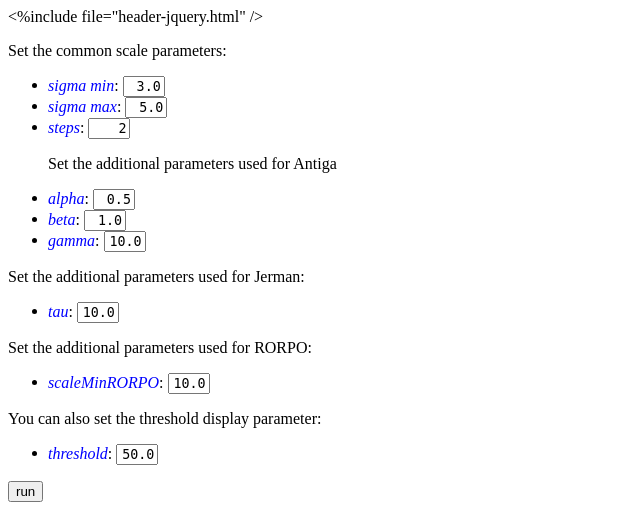
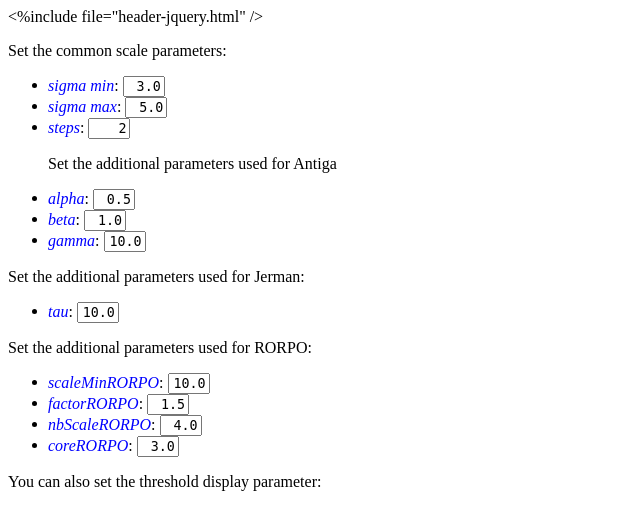
Before and after one commit to kerautret/LiverVesselnessIPOLDemo, a Python web app: template template/params.html in a window 1280 px wide. Shown: the top 505 px of the page, without its empty margins (0-640 px from the left). Run offline with Jinja, Linux system fonts and the light colour scheme; the template is opened without the code that fills it, so the values that code supplies are empty; grey boxes are pictures that could not be loaded.

Commit message:
avance param

```diff
--- a/template/params.html
+++ b/template/params.html
@@ -162,7 +162,7 @@
 
 <ul>
   <li>
-   <!-- code for slider -->
+    <!-- code for slider scaleMin -->
     <div style="float:left;padding-right:25px">
       <label for="scaleMinRORPO"> <font color=blue><i>scaleMinRORPO</i></font>:</label>
       <input type="text" style="font-family:monospace;text-align:right"
@@ -172,13 +172,77 @@
     <script type="text/javascript">
       // Turn DIV slider into a slider linked to scale
       $(document).ready(function() {
-                          createLinkedSlider('#scaleMinRORPO', '#scaleMinRORPO_slider', 0, 1, 100);
+      createLinkedSlider('#scaleMinRORPO', '#scaleMinRORPO_slider', 0, 100, 1 );
       });
     </script>
     <div style="clear:both"> </div>
     <!-- end of code for slider -->
   </li>
+
+
+
+
+    <li>
+    <!-- code for slider factor -->
+    <div style="float:left;padding-right:25px">
+      <label for="factorRORPO"> <font color=blue><i>factorRORPO</i></font>:</label>
+      <input type="text" style="font-family:monospace;text-align:right"
+             size="3" id="factorRORPO" name="factorRORPO" value="1.5" />
+    </div>
+    <div id="factorRORPO_slider" name="factorRORPO_slider" style="width:280px;float:left;margin-top:4px;font-size:10pt"></div>
+    <script type="text/javascript">
+      // Turn DIV slider into a slider linked to scale
+      $(document).ready(function() {
+      createLinkedSlider('#factorRORPO', '#factorRORPO_slider', 0, 100, 1.5 );
+      });
+    </script>
+    <div style="clear:both"> </div>
+    <!-- end of code for slider -->
   </li>
+
+
+
+
+  <li>
+    <!-- code for slider nbScales -->
+    <div style="float:left;padding-right:25px">
+      <label for="nbScaleRORPO"> <font color=blue><i>nbScaleRORPO</i></font>:</label>
+      <input type="text" style="font-family:monospace;text-align:right"
+             size="3" id="nbScaleRORPO" name="nbScaleRORPO" value="4.0" />
+    </div>
+    <div id="nbScaleRORPO_slider" name="nbScaleRORPO_slider" style="width:280px;float:left;margin-top:4px;font-size:10pt"></div>
+    <script type="text/javascript">
+      // Turn DIV slider into a slider linked to scale
+      $(document).ready(function() {
+      createLinkedSlider('#nbScaleRORPO', '#nbScaleRORPO_slider', 0, 100, 1 );
+      });
+    </script>
+    <div style="clear:both"> </div>
+    <!-- end of code for slider -->
+  </li>
+
+
+
+
+    <li>
+    <!-- code for slider core -->
+    <div style="float:left;padding-right:25px">
+      <label for="coreRORPO"> <font color=blue><i>coreRORPO</i></font>:</label>
+      <input type="text" style="font-family:monospace;text-align:right"
+             size="3" id="coreRORPO" name="coreRORPO" value="3.0" />
+    </div>
+    <div id="coreRORPO_slider" name="coreRORPO_slider" style="width:280px;float:left;margin-top:4px;font-size:10pt"></div>
+    <script type="text/javascript">
+      // Turn DIV slider into a slider linked to scale
+      $(document).ready(function() {
+      createLinkedSlider('#coreRORPO', '#coreRORPO_slider', 0, 10, 3 );
+      });
+    </script>
+    <div style="clear:both"> </div>
+    <!-- end of code for slider -->
+  </li>
+
+
 
 
 </ul>
```
Lines whose indentation alone changed are shown as unchanged.
